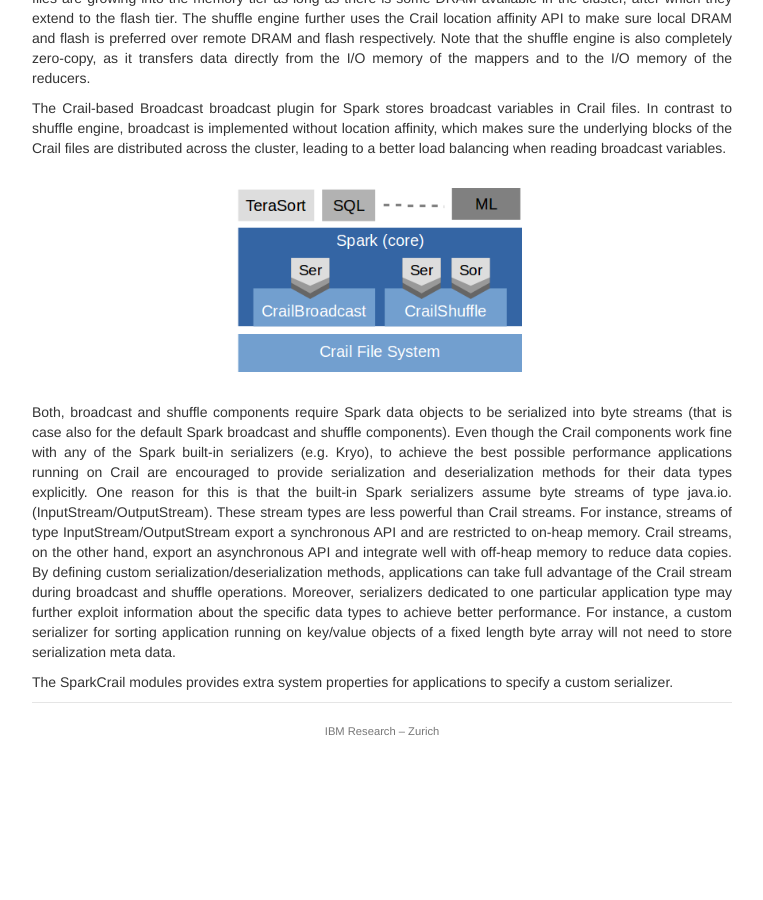
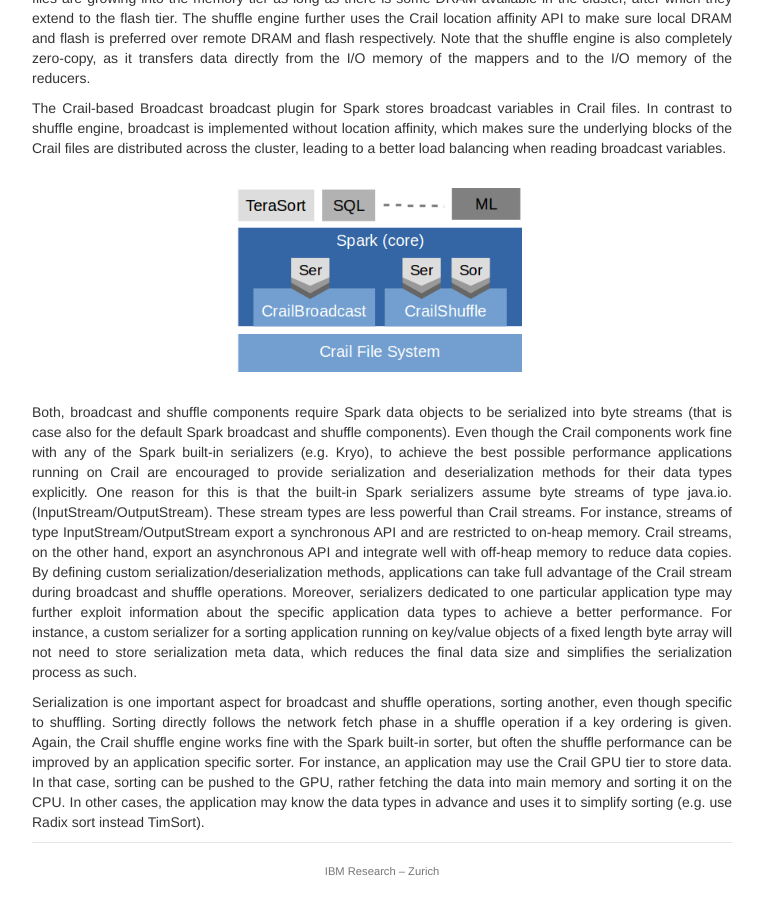
Before and after one commit to apache/incubator-crail-website, a Jekyll site: the page built from docs/index.md, in a window 1280 px wide and 900 px high, scrolled down 3559 px. Shown: the whole window, without its empty margins (258-1021 px from the left). Built offline with Jekyll 4.4.1, drawn with Linux system fonts in a browser that asks for light colours; before the commit the page ends 4319 px from its top, so only the background shows below that.

Commit message:
Update index.md

```diff
--- a/docs/index.md
+++ b/docs/index.md
@@ -129,9 +129,9 @@ The Crail-based Broadcast broadcast plugin for Spark stores broadcast variables
 
 <div style="text-align: justify">
 <p>
-Both, broadcast and shuffle components require Spark data objects to be serialized into byte streams (that is case also for the default Spark broadcast and shuffle components). Even though the Crail components work fine with any of the Spark built-in serializers (e.g. Kryo), to achieve the best possible performance applications running on Crail are encouraged to provide serialization and deserialization methods for their data types explicitly. One reason for this is that the built-in Spark serializers assume byte streams of type java.io.(InputStream/OutputStream). These stream types are less powerful than Crail streams. For instance, streams of type InputStream/OutputStream export a synchronous API and are restricted to on-heap memory. Crail streams, on the other hand, export an asynchronous API and integrate well with off-heap memory to reduce data copies. By defining custom serialization/deserialization methods, applications can take full advantage of the Crail stream during broadcast and shuffle operations. Moreover, serializers dedicated to one particular application type may further exploit information about the specific data types to achieve better performance. For instance, a custom serializer for sorting application running on key/value objects of a fixed length byte array will not need to store serialization meta data.
+Both, broadcast and shuffle components require Spark data objects to be serialized into byte streams (that is case also for the default Spark broadcast and shuffle components). Even though the Crail components work fine with any of the Spark built-in serializers (e.g. Kryo), to achieve the best possible performance applications running on Crail are encouraged to provide serialization and deserialization methods for their data types explicitly. One reason for this is that the built-in Spark serializers assume byte streams of type java.io.(InputStream/OutputStream). These stream types are less powerful than Crail streams. For instance, streams of type InputStream/OutputStream export a synchronous API and are restricted to on-heap memory. Crail streams, on the other hand, export an asynchronous API and integrate well with off-heap memory to reduce data copies. By defining custom serialization/deserialization methods, applications can take full advantage of the Crail stream during broadcast and shuffle operations. Moreover, serializers dedicated to one particular application type may further exploit information about the specific application data types to achieve a better performance. For instance, a custom serializer for a sorting application running on key/value objects of a fixed length byte array will not need to store serialization meta data, which reduces the final data size and simplifies the serialization process as such.
 </p>
 <p>
-The SparkCrail modules provides extra system properties for applications to specify a custom serializer.
+Serialization is one important aspect for broadcast and shuffle operations, sorting another, even though specific to shuffling. Sorting directly follows the network fetch phase in a shuffle operation if a key ordering is given. Again, the Crail shuffle engine works fine with the Spark built-in sorter, but often the shuffle performance can be improved by an application specific sorter. For instance, an application may use the Crail GPU tier to store data. In that case, sorting can be pushed to the GPU, rather fetching the data into main memory and sorting it on the CPU. In other cases, the application may know the data types in advance and uses it to simplify sorting (e.g. use Radix sort instead TimSort).
 </p>
 </div>
```
